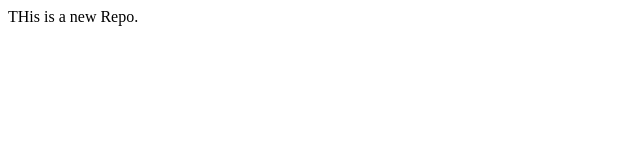
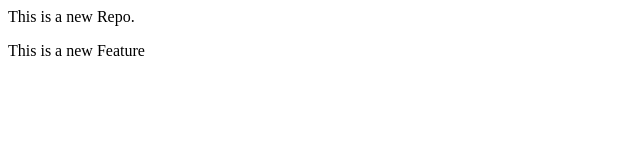
Before and after one commit to Chakri2004/localrepo, a plain HTML site: page index.html in a window 1280 px wide. Shown: the whole page, without its empty margins (0-640 px from the left). Drawn offline with Linux system fonts and the light colour scheme.

Commit message:
Fixed index

```diff
--- a/index.html
+++ b/index.html
@@ -1 +1,2 @@
-<p>THis is a new Repo.</p>
+<p>This is a new Repo.</p>
+<p>This is a new Feature</p>
```
